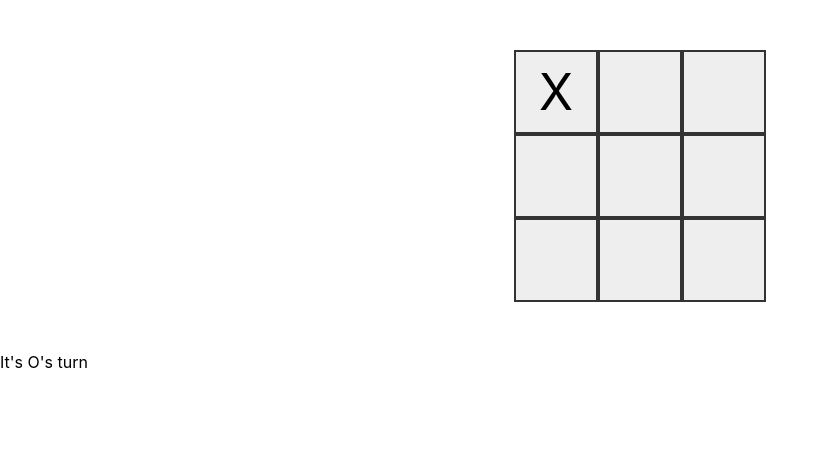
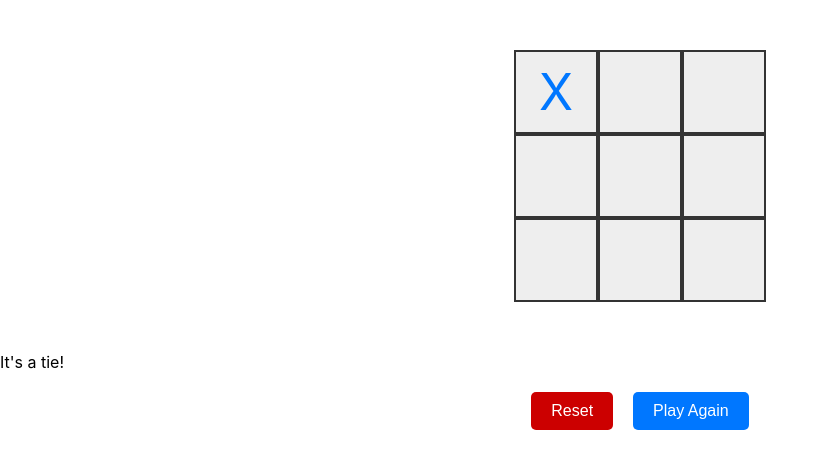
Before and after one commit to CMU-313/llm-lecture, a React (Create React App) app in the folder tic-tac-toe/: page / in a window 1280 px wide. Both pictures are taken after a click on the element 556 px from the left and 92 px from the top of the page. Shown: the top 468 px of the page, without its empty margins (0-828 px from the left). Built offline with nearby package versions, Linux system fonts and the light colour scheme.

Commit message:
add reset/play again

```diff
--- a/tic-tac-toe/src/App.css
+++ b/tic-tac-toe/src/App.css
@@ -73,3 +73,37 @@
 .o {
   color: #ff5500;
 }
+
+.buttons {
+  display: flex;
+  flex-direction: row;
+  justify-content: center;
+  margin-top: 20px;
+}
+
+button {
+  font-size: 16px;
+  padding: 10px 20px;
+  margin: 0 10px;
+  border: none;
+  border-radius: 5px;
+  cursor: pointer;
+}
+
+.reset {
+  background-color: #cc0000;
+  color: #fff;
+}
+
+.reset:hover {
+  background-color: #ff1a1a;
+}
+
+.play-again {
+  background-color: #0077ff;
+  color: #fff;
+}
+
+.play-again:hover {
+  background-color: #005ae6;
+}
--- a/tic-tac-toe/src/App.js
+++ b/tic-tac-toe/src/App.js
@@ -74,46 +74,34 @@ class App extends Component {
   }
 
   render() {
-    // Create an array of JSX elements to represent the game board
-    let board = this.state.board.map((row, rowIndex) => {
-      let cells = row.map((cell, colIndex) => {
-        return (
-          <div key={colIndex} className="cell" onClick={() => this.handleCellClick(rowIndex, colIndex)}>
-            {cell}
-          </div>
-        );
-      });
+    const { board, player, winner } = this.state;
 
-      return (
-        <div key={rowIndex} className="row">
-          {cells}
+    return (
+      <div className="app">
+        <div className="board">
+          {board.map((row, rowIndex) => (
+            <div key={rowIndex} className="row">
+              {row.map((cell, cellIndex) => (
+                <div key={cellIndex} className="cell" onClick={() => this.handleCellClick(rowIndex, cellIndex)}>
+                  {cell === 'X' && <span className="x">X</span>}
+                  {cell === 'O' && <span className="o">O</span>}
+                </div>
+              ))}
+            </div>
+          ))}
         </div>
-      );
-    });
-
-    // Create a message to display based on the game state
-    let message;
-    if (this.state.winner !== null) {
-      message = `${this.state.winner} wins!`;
-    } else if (this.state.board.every(row => row.every(cell => cell !== ''))) {
-      message = 'Tie game!';
-    } else {
-      message = `It's ${this.state.player}'s turn`;
-    }
-
-    // Render the game board and UI
-    return (
-      <div className="tic-tac-toe">
-        <div className="board">
-          {board}
-        </div>
-        <div className="message">
-          {message}
+        {winner && <div className="message">{`${winner} wins!`}</div>}
+        {!winner && !board.flat().includes(null) && <div className="message">It's a tie!</div>}
+        {!winner && board.flat().includes(null) && <div className="message">{`Player ${player}'s turn`}</div>}
+        <div className="buttons">
+          <button className="reset" onClick={this.handleReset}>Reset</button>
+          {winner || !board.flat().includes(null) ? <button className="play-again" onClick={this.handleReset}>Play Again</button> : null}
         </div>
       </div>
     );
   }
 
+
 }
 
 export default App;
```
